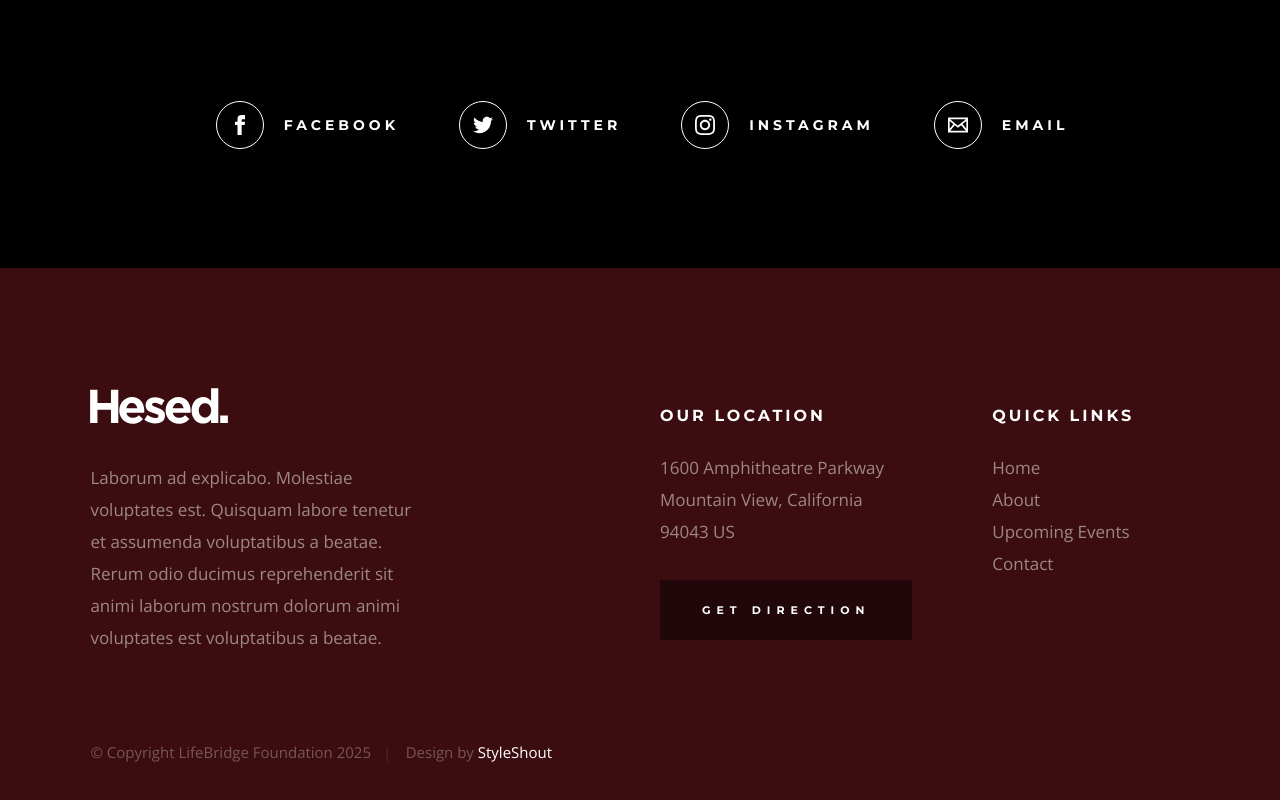
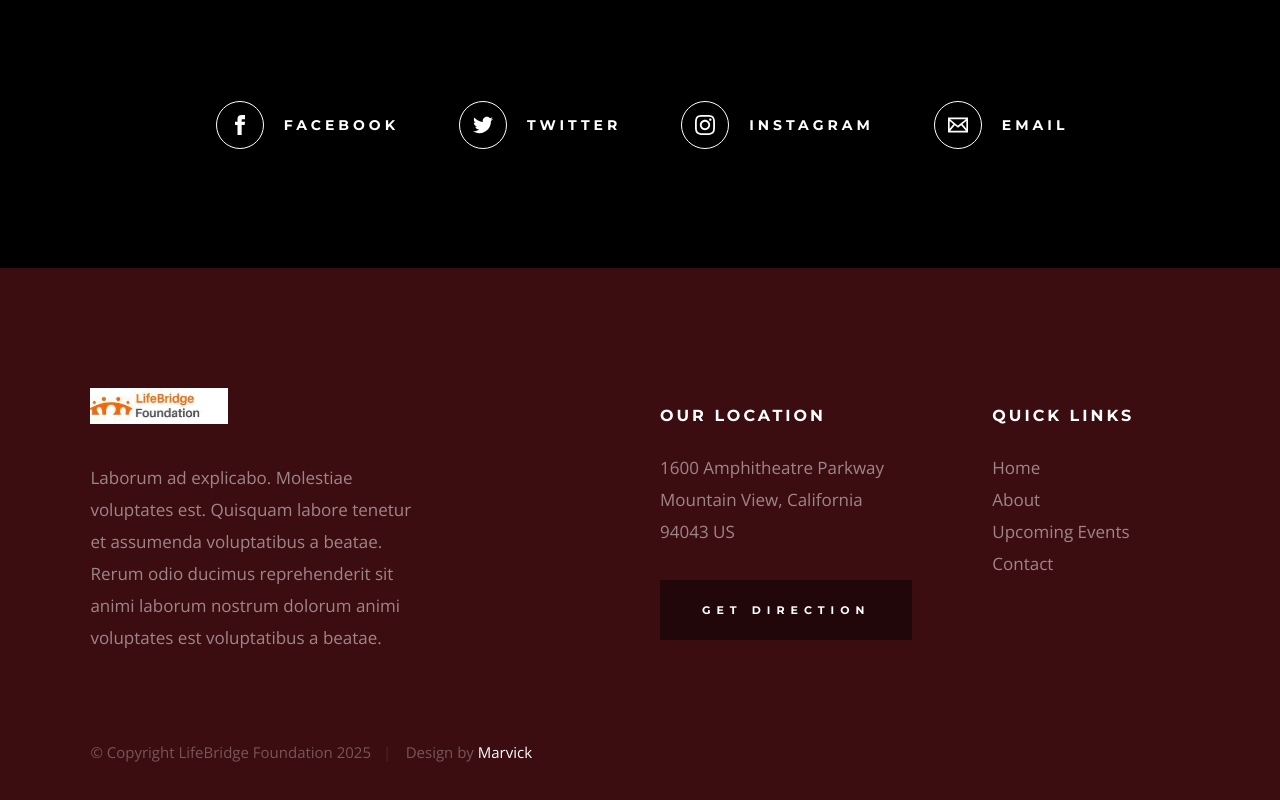
Before and after one commit to Lawaniv12/annsalemlifebridgefoundation, a plain HTML site: page about.html in a window 1280 px wide. Shown: the part 2865-3665 px from the top of the page. Drawn offline with nearby package versions, Linux system fonts and the light colour scheme.

Commit message:
some updates to footers

```diff
--- a/about.html
+++ b/about.html
@@ -426,7 +426,7 @@
             <div class="column large-4 medium-5 tab-full">
                 <div class="footer-logo">
                     <a class="site-footer-logo" href="index.html">
-                        <img src="images/logo.svg" alt="Homepage">
+                        <img src="images/logo_annSalem.jpeg" alt="Homepage">
                     </a>
                 </div>  <!-- footer-logo -->
                 <p>
@@ -467,7 +467,7 @@
         <div class="row footer-bottom">
             <div class="column ss-copyright">
                 <span>© Copyright LifeBridge Foundation 2025</span>
-                <span>Design by <a href="https://www.styleshout.com/">StyleShout</a></span>
+                <span>Design by <a href="https://www.Marvick.com/">Marvick</a></span>
             </div>
         </div> <!-- footer-bottom -->
 
```
Also changed, not shown: connect-group.html (+2 -2 lines), contact.html (+2 -2 lines), events-single.html (+3 -3 lines), events.html (+2 -2 lines), index.html (+2 -2 lines), styles.html (+2 -2 lines), volunteer.html (+3 -3 lines), readme.txt.
